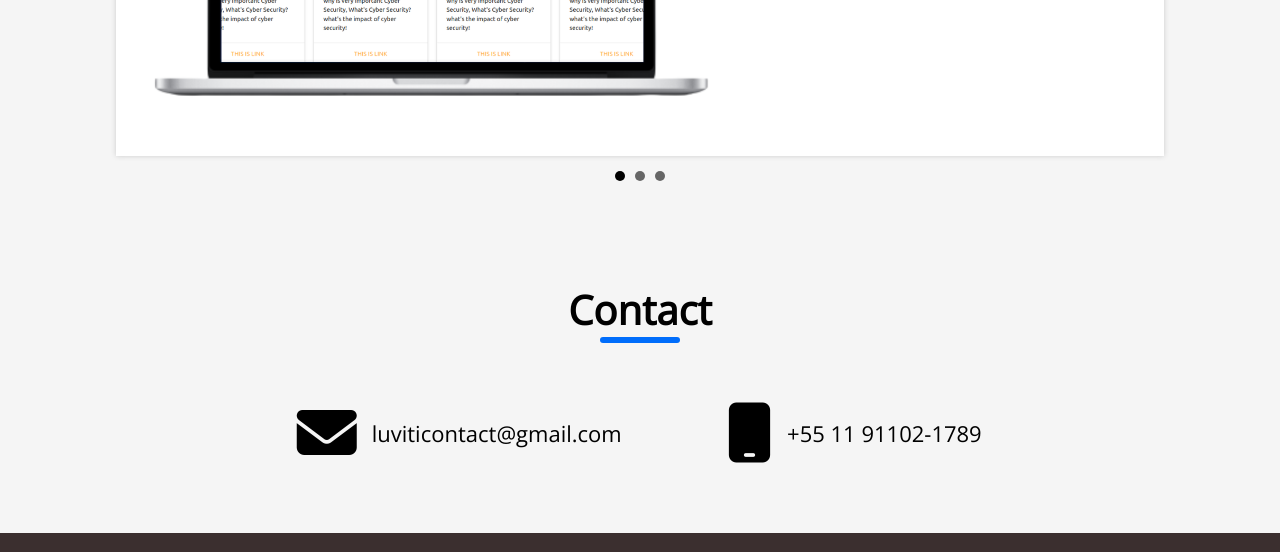
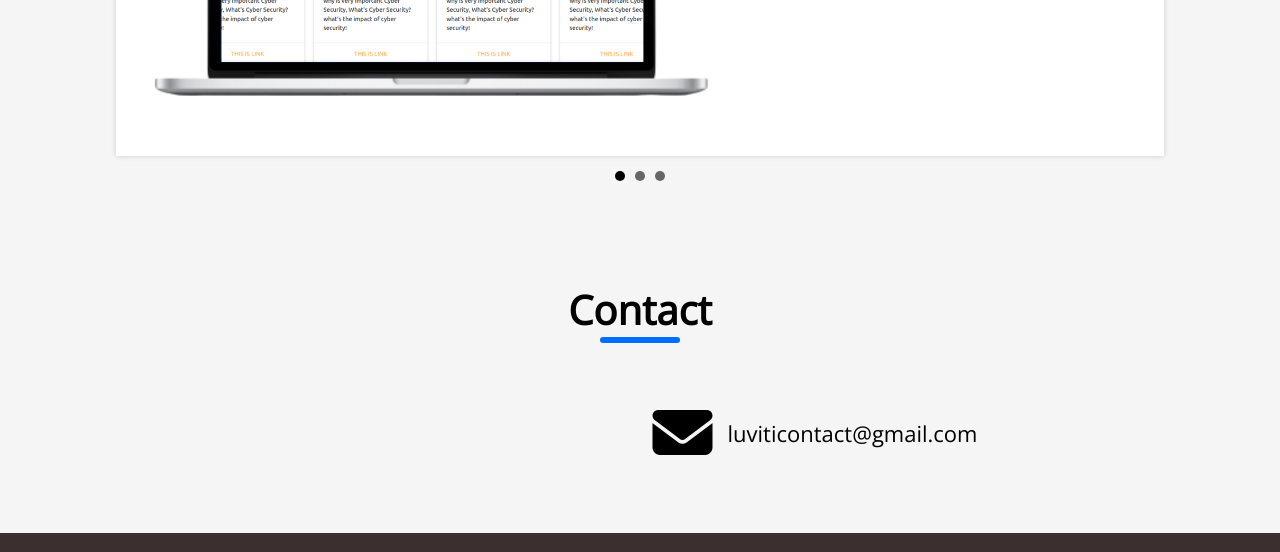
Before and after one commit to luviti/Portifolio, a plain HTML site: page index.html in a window 1280 px wide. Shown: the part 1886-2438 px from the top of the page. Drawn offline with Linux system fonts and the light colour scheme.

Commit message:
Update index.html

```diff
--- a/index.html
+++ b/index.html
@@ -133,11 +133,10 @@
 		<h1>Contact</h1>
 		<div class="barra-1"></div>
 		<div class="contato">
-			<i class="fa-solid fa-envelope"></i><p>luviticontact@gmail.com</p>
+			<center>
+				<i class="fa-solid fa-envelope"></i><p>luviticontact@gmail.com</p>
+			</center>
 		</div>
-	<div class="contato">
-		<i class="fa-solid fa-mobile"></i><p>+55 11 91102-1789</p>
-	</div>
 	</section><!--contact-->
 
 
```
